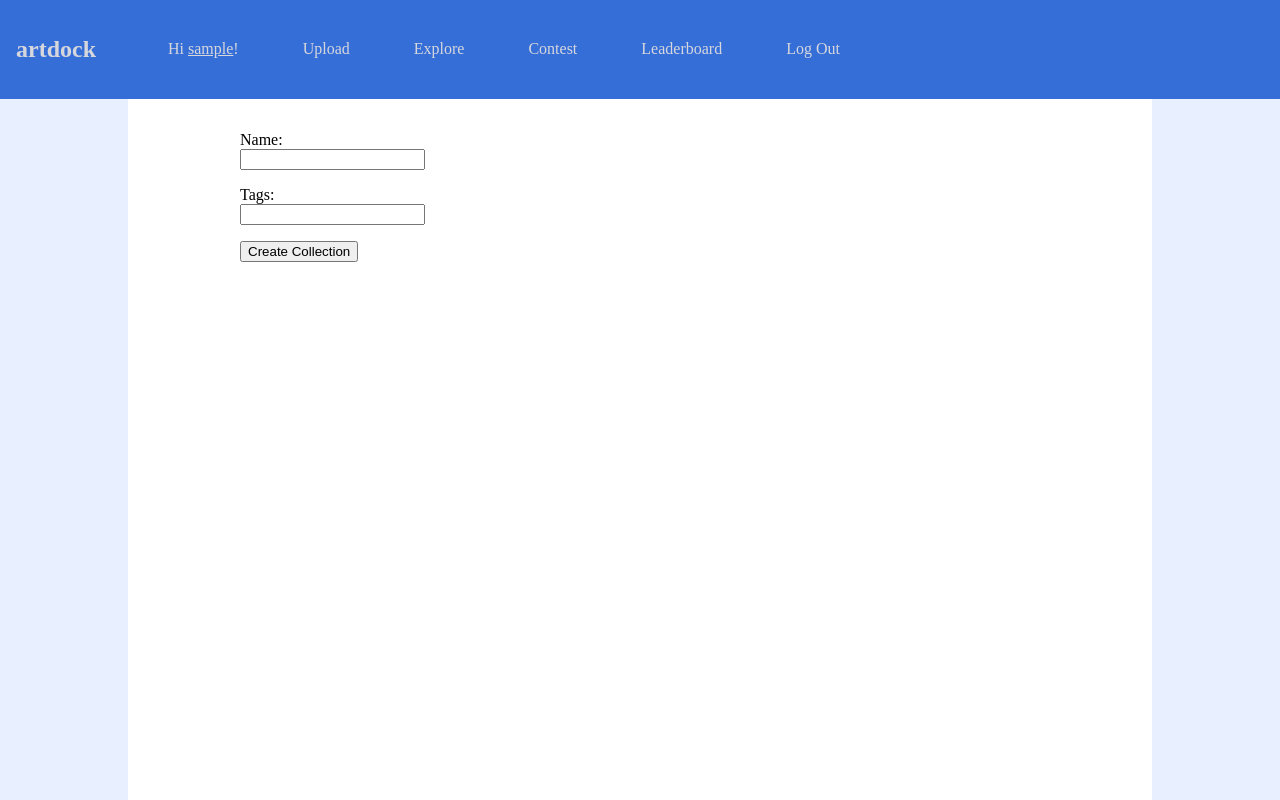
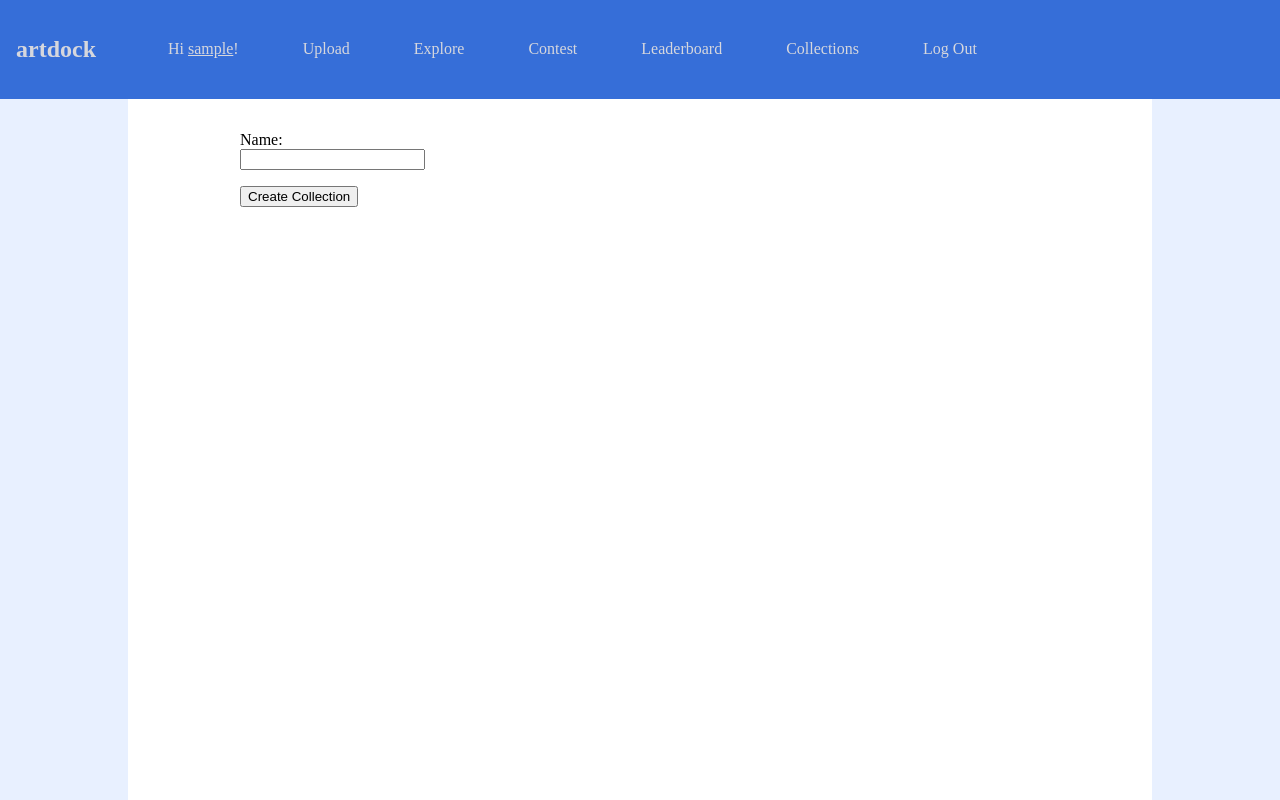
Before and after one commit to kyeugh/cop4710-artsite, a Django app: page /collections in a window 1280 px wide. Run offline with Django 3.2, Linux system fonts and the light colour scheme; the visitor is signed in with stand-in values (Sample User, id 1); data that the repository does not hold is empty.

Commit message:
Collections page added

```diff
--- a/art_app/forms.py
+++ b/art_app/forms.py
@@ -3,6 +3,7 @@ from django.contrib.auth import get_user_model
 from django.contrib.auth.forms import UserCreationForm
 
 from .models import Artwork, Collection
+
 
 class RegistrationForm(UserCreationForm):
     pronouns = forms.ChoiceField(
@@ -17,6 +18,7 @@ class RegistrationForm(UserCreationForm):
         model = get_user_model()
         fields = ("username", "email", "pronouns", "password1", "password2")
 
+
 class ArtworkForm(forms.ModelForm):
     """Form to submit a new Artwork."""
     tags = forms.CharField(help_text="Enter a comma-separated list of tags.")
@@ -25,9 +27,8 @@ class ArtworkForm(forms.ModelForm):
         model = Artwork
         fields = ("image", "title", "caption")
 
+
 class CollectionForm(forms.ModelForm):
-    tags = forms.CharField(help_text="Enter a comma-separated list of tags.")
-
     class Meta:
         model = Collection
         fields = ("name",)
--- a/templates/base.html
+++ b/templates/base.html
@@ -19,7 +19,7 @@
             <li><a href="{% url 'explore' %}">Explore</a></li>
             <li><a href="{% url 'contest' %}">Contest</a></li>
             <li><a href="{% url 'leaderboard' %}">Leaderboard</a></li>
-
+            <li><a href="{% url 'collections' %}">Collections</a></li>
             <li><a href="{% url 'logout' %}">Log Out</a></li>
         {% else %}
             <li><a href="{% url 'login' %}">Log In</a></li>
--- a/templates/collections.html
+++ b/templates/collections.html
@@ -20,7 +20,7 @@
 
       <ul>
         {% for collection in collections %}
-            <li>{{ collection }}</li>
+            <li><a href="{{ collection.get_absolute_url }}">{{ collection }}</a></li>
             <!--Need to get the correct artworks that belong to the collectionS-->
             {% include 'utils/artspan.html' with artworks=collection.artwork_id %}
         {% endfor %}
```
